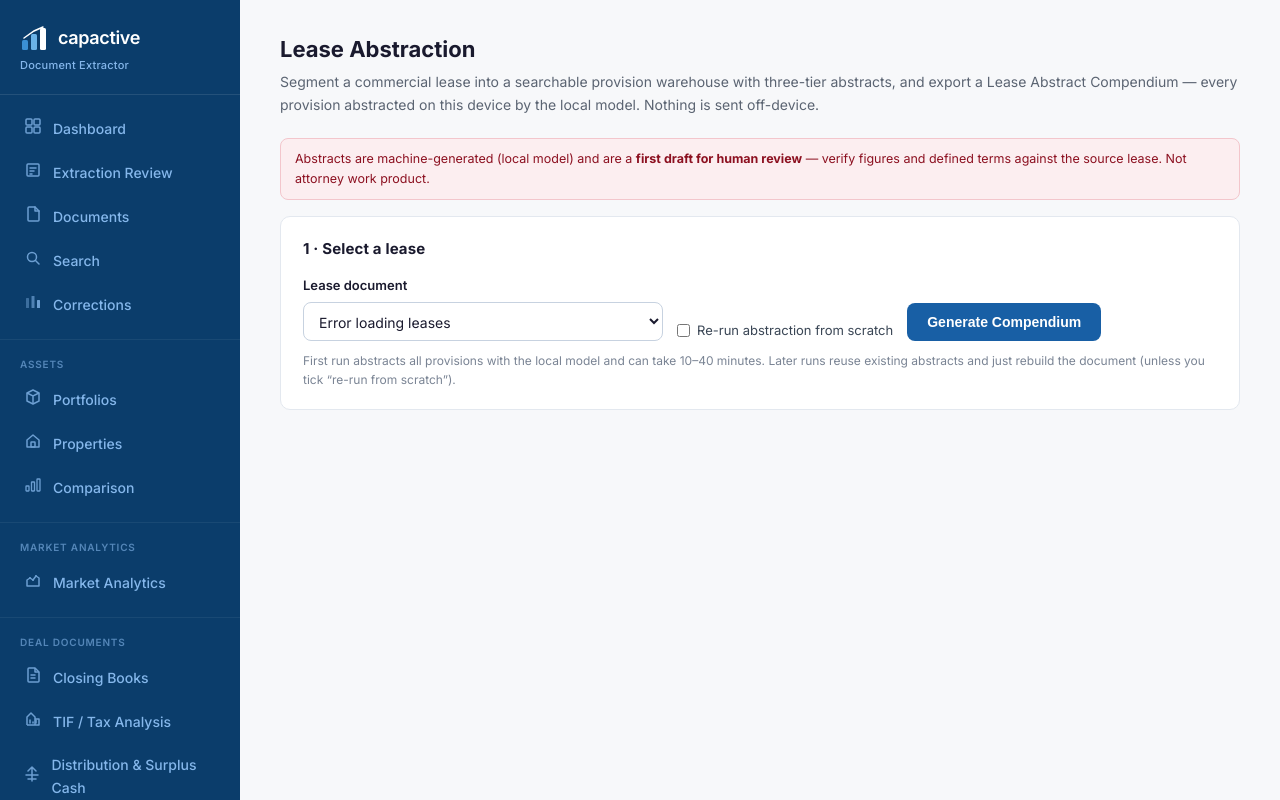
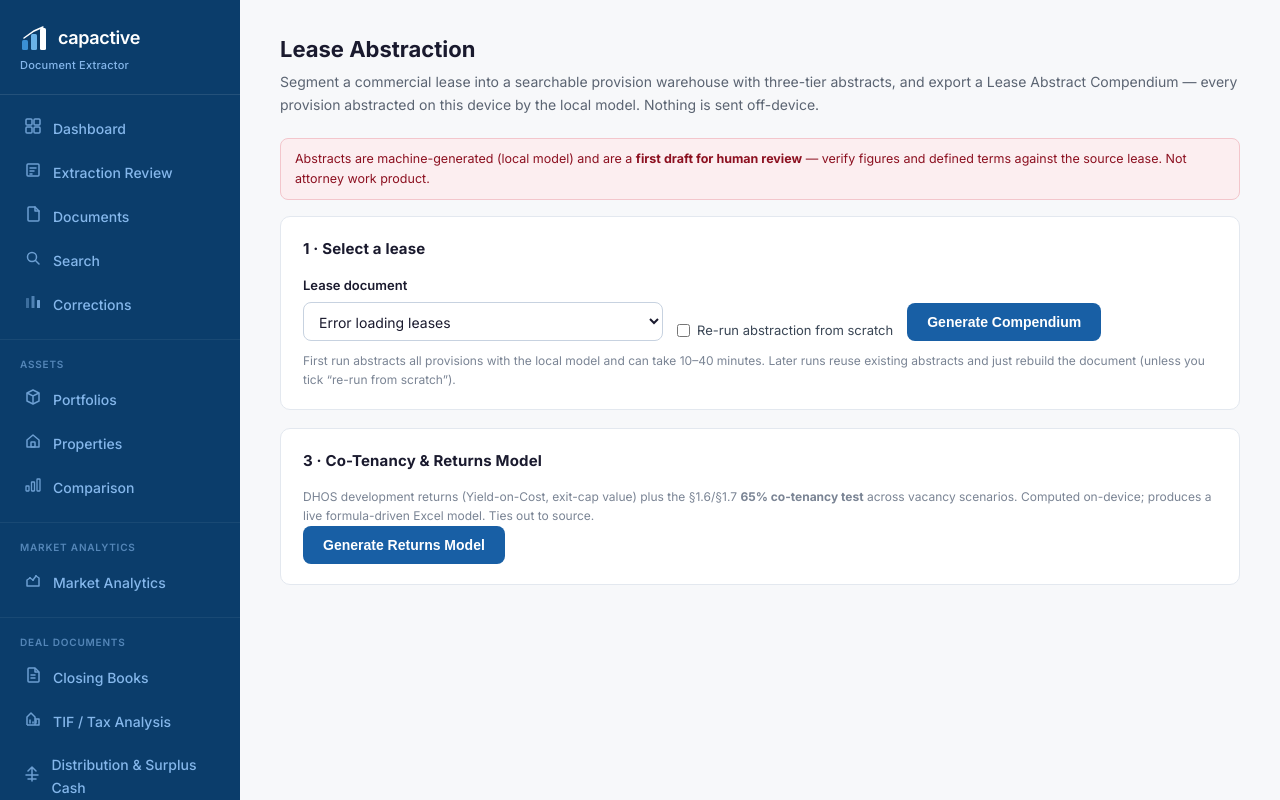
Before and after one commit to sirfaunty/realestate_extractor, a Python web app: template web/templates/southtown.html in a window 1280 px wide. Run offline with Jinja, Linux system fonts and the light colour scheme; the template is opened without the code that fills it, so the values that code supplies are empty.

Commit message:
Wire Co-Tenancy and Returns model into Southtown module (one-click generate + download + tie-out summary)

```diff
--- a/web/templates/southtown.html
+++ b/web/templates/southtown.html
@@ -33,6 +33,9 @@
 .st-table { width:100%; border-collapse:collapse; font-size:13px; margin-top:6px; }
 .st-table th { text-align:left; background:#F4F8FD; padding:8px 10px; border-bottom:1px solid var(--st-line); font-weight:600; }
 .st-table td { padding:7px 10px; border-bottom:1px solid #F0F3F7; }
+.st-pill { font-size:11px; font-weight:700; padding:2px 8px; border-radius:20px; }
+.st-pill.ok { background:#E7F8F0; color:#10B981; }
+.st-pill.bad { background:#FDEAEA; color:#DC2626; }
 .st-banner { background:#FCEEF0; color:#8C1020; border:1px solid #F3C6CC; border-radius:8px;
   padding:10px 14px; font-size:12.5px; margin-bottom:16px; }
 .st-err { display:none; background:#FDEAEA; color:#9B1C1C; border:1px solid #F5C2C2;
@@ -86,10 +89,33 @@
       <div class="st-note" id="failed-note"></div>
     </div>
   </div>
+
+  <div class="st-card">
+    <h2>3 · Co-Tenancy &amp; Returns Model</h2>
+    <p class="st-note" style="margin-top:0;">DHOS development returns (Yield-on-Cost, exit-cap
+      value) plus the §1.6/§1.7 <strong>65% co-tenancy test</strong> across vacancy scenarios.
+      Computed on-device; produces a live formula-driven Excel model. Ties out to source.</p>
+    <div class="st-row">
+      <button class="st-btn" id="ret-btn">Generate Returns Model</button>
+    </div>
+    <div class="st-err" id="ret-error"></div>
+    <div class="st-results" id="ret-results" style="margin-top:16px;">
+      <div class="st-row" style="margin-bottom:16px;">
+        <a class="st-btn" id="ret-download" href="/southtown/api/download_returns">⬇ Download Excel model</a>
+        <span style="font-size:12px;color:#5B6472;" id="ret-meta"></span>
+      </div>
+      <div class="st-kpis" id="ret-kpis"></div>
+      <h2 style="margin-top:6px;">Co-tenancy scenarios</h2>
+      <table class="st-table"><thead><tr><th>Scenario</th><th>Occupancy</th><th>Result</th></tr></thead>
+        <tbody id="ret-scenarios"></tbody></table>
+      <div class="st-note" id="ret-tieout" style="margin-top:10px;"></div>
+    </div>
+  </div>
 </div>
 
 <script>
 const LATEST = {{ latest|tojson }};
+const LATEST_RET = {{ latest_returns|tojson }};
 const $ = (id) => document.getElementById(id);
 const TIER_LABEL = { detailed: 'Detailed', detailed_summary: 'Detailed Summary', abstract_summary: 'Abstract Summary' };
 
@@ -177,5 +203,43 @@ $('gen-btn').addEventListener('click', () => {
 });
 
 if (LATEST) renderSummary(LATEST);
+
+const pct1 = (v) => (v * 100).toFixed(1) + '%';
+const pct2 = (v) => (v * 100).toFixed(2) + '%';
+function renderReturns(s) {
+  if (!s) return;
+  $('ret-results').style.display = 'block';
+  $('ret-meta').textContent = s.generated_at ? ('Generated ' + s.generated_at) : '';
+  $('ret-kpis').innerHTML = [
+    [pct1(s.base_occupancy) + (s.base_pass ? ' ✓' : ''), 'Base occupancy (' + (s.base_pass ? 'PASS' : 'FAIL') + ')'],
+    [pct2(s.yoc_all_in), 'Yield-on-Cost (all-in)'],
+    [pct2(s.yoc_cash), 'Yield-on-Cost (cash basis)'],
+    ['$' + Math.round(s.tpc).toLocaleString('en-US'), 'Total Project Cost'],
+  ].map(([v, l]) => `<div class="st-kpi"><div class="v">${v}</div><div class="l">${l}</div></div>`).join('');
+  $('ret-scenarios').innerHTML = (s.scenarios || []).map(x =>
+    `<tr><td>${x.name}</td><td>${pct1(x.occ)}</td>
+     <td><span class="st-pill ${x.pass ? 'ok' : 'bad'}">${x.pass ? 'PASS' : 'FAIL'}</span></td></tr>`).join('');
+  $('ret-tieout').textContent = s.tie_out_pass
+    ? `Tie-out: all ${s.tie_out_n} checks pass against the source model ✓`
+    : 'Tie-out: review needed';
+}
+
+$('ret-btn').addEventListener('click', () => {
+  $('ret-error').style.display = 'none';
+  $('ret-btn').disabled = true; $('ret-btn').textContent = 'Generating…';
+  fetch('/southtown/api/generate_returns', { method: 'POST' })
+    .then(r => r.json().then(j => ({ ok: r.ok, j })))
+    .then(({ ok, j }) => {
+      $('ret-btn').disabled = false; $('ret-btn').textContent = 'Generate Returns Model';
+      if (!ok) throw new Error(j.error || 'Failed to generate');
+      renderReturns(j);
+      $('ret-results').scrollIntoView({ behavior: 'smooth' });
+    })
+    .catch(err => {
+      $('ret-btn').disabled = false; $('ret-btn').textContent = 'Generate Returns Model';
+      const e = $('ret-error'); e.style.display = 'block'; e.textContent = err.message;
+    });
+});
+if (LATEST_RET) renderReturns(LATEST_RET);
 </script>
 {% endblock %}
```
Also changed, not shown: modules/southtown/routes.py (+44 -2 lines).
